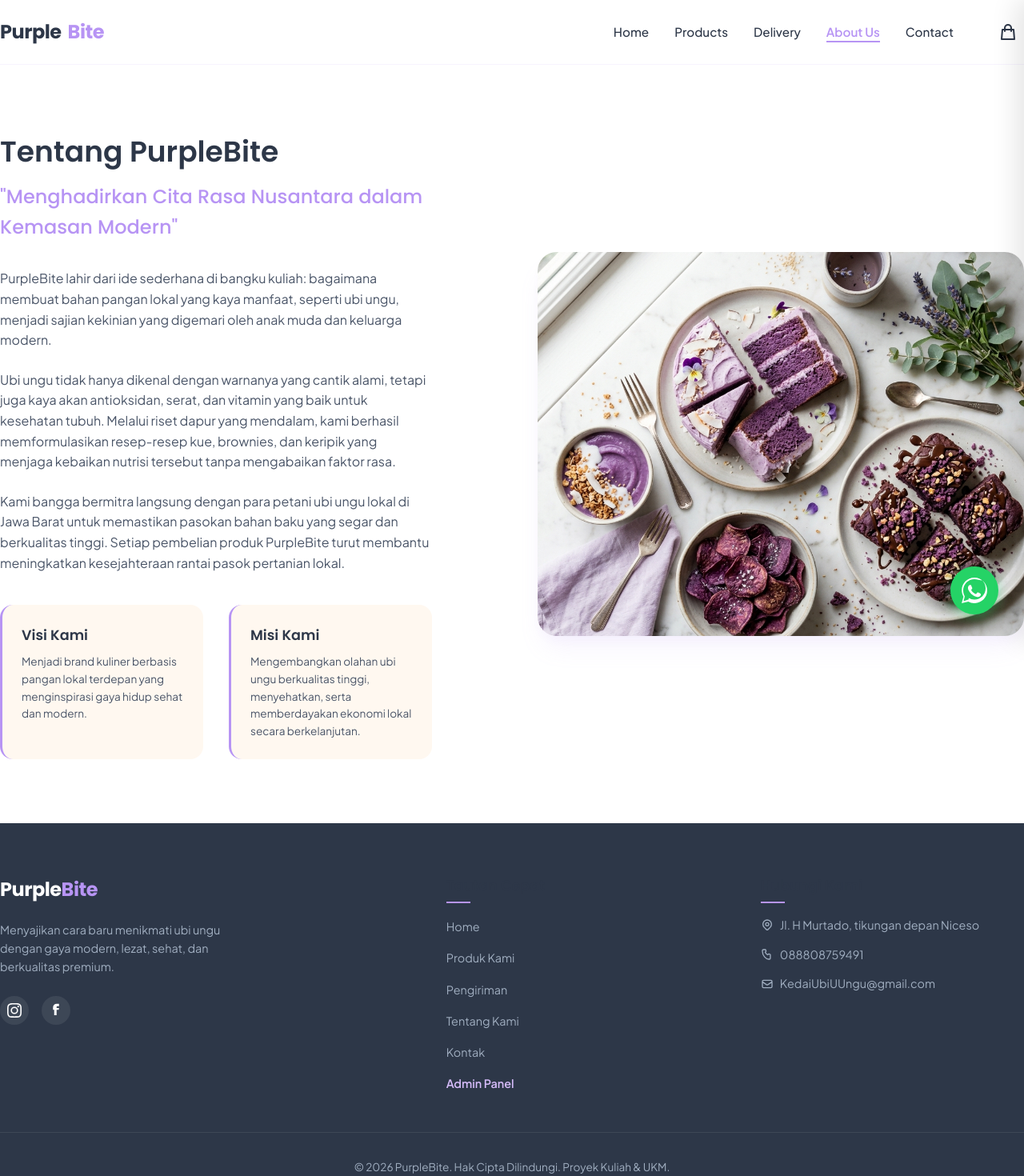
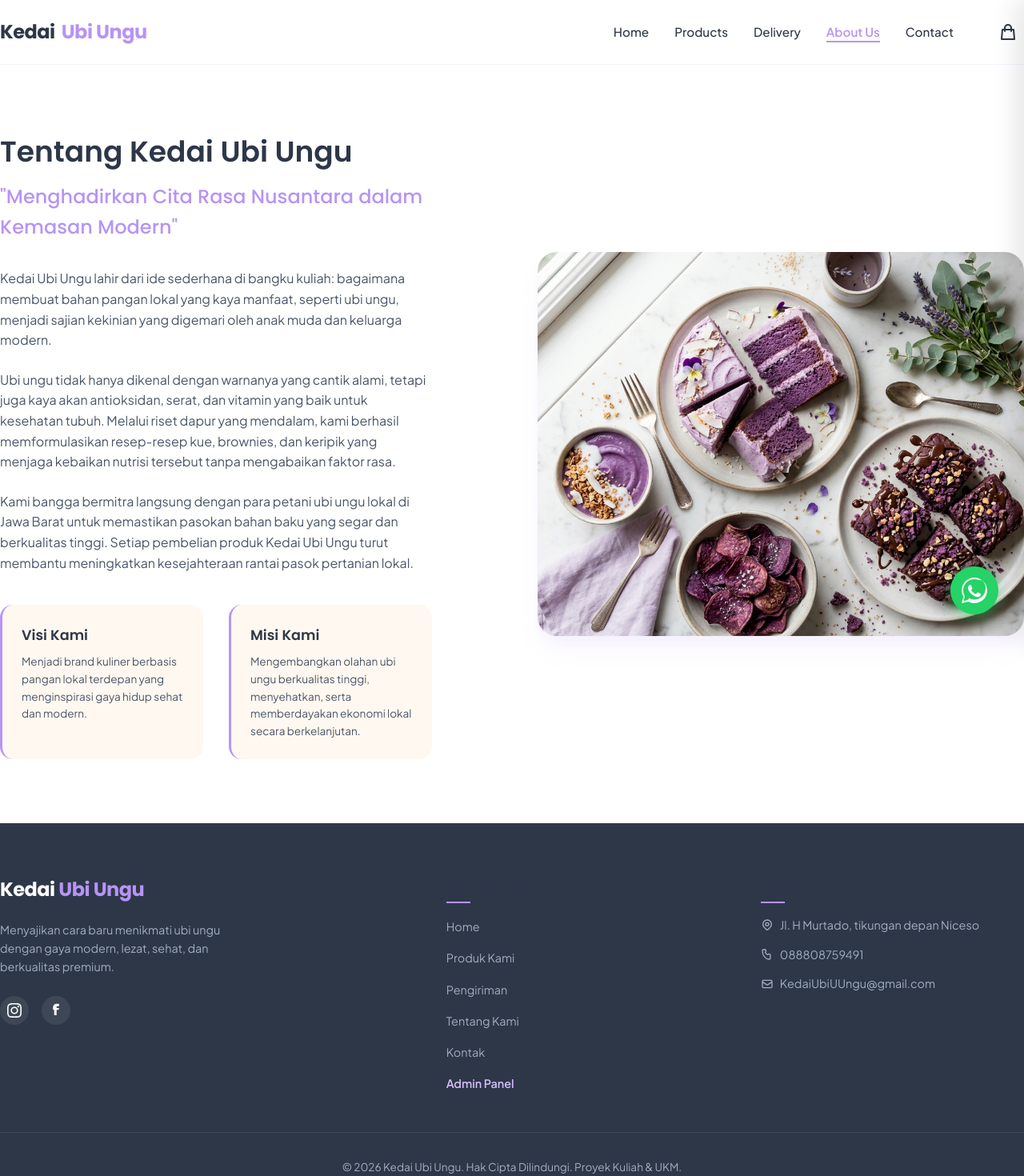
Before and after one commit to codewithtama/KedaiUbiUngu, a Next.js app: page /about in a window 1280 px wide. Shown: the top 1470 px of the page at 80% size. Built offline with nearby package versions, Linux system fonts and the light colour scheme.

Commit message:
fix: update branding from 'PurpleBite' to 'Kedai Ubi Ungu' in AboutPage, Footer, Header, and layout metadata

```diff
--- a/src/app/about/page.tsx
+++ b/src/app/about/page.tsx
@@ -5,14 +5,14 @@ export default function AboutPage() {
         {/* Story Column */}
         <div className="about-story animate-fade-in">
           <h1 className="section-title" style={{ marginBottom: '0.5rem' }}>
-            Tentang PurpleBite
+            Tentang Kedai Ubi Ungu
           </h1>
           <h3 style={{ fontWeight: 500, marginBottom: '2rem' }}>
             &quot;Menghadirkan Cita Rasa Nusantara dalam Kemasan Modern&quot;
           </h3>
 
           <p>
-            PurpleBite lahir dari ide sederhana di bangku kuliah: bagaimana membuat bahan pangan lokal yang kaya manfaat, seperti ubi ungu, menjadi sajian kekinian yang digemari oleh anak muda dan keluarga modern.
+            Kedai Ubi Ungu lahir dari ide sederhana di bangku kuliah: bagaimana membuat bahan pangan lokal yang kaya manfaat, seperti ubi ungu, menjadi sajian kekinian yang digemari oleh anak muda dan keluarga modern.
           </p>
 
           <p>
@@ -20,7 +20,7 @@ export default function AboutPage() {
           </p>
 
           <p>
-            Kami bangga bermitra langsung dengan para petani ubi ungu lokal di Jawa Barat untuk memastikan pasokan bahan baku yang segar dan berkualitas tinggi. Setiap pembelian produk PurpleBite turut membantu meningkatkan kesejahteraan rantai pasok pertanian lokal.
+            Kami bangga bermitra langsung dengan para petani ubi ungu lokal di Jawa Barat untuk memastikan pasokan bahan baku yang segar dan berkualitas tinggi. Setiap pembelian produk Kedai Ubi Ungu turut membantu meningkatkan kesejahteraan rantai pasok pertanian lokal.
           </p>
 
           {/* Vision & Mission Grid */}
--- a/src/app/layout.tsx
+++ b/src/app/layout.tsx
@@ -6,8 +6,8 @@ import CartDrawer from '@/components/CartDrawer';
 import WhatsAppFloat from '@/components/WhatsAppFloat';
 
 export const metadata: Metadata = {
-  title: 'PurpleBite - Lezat dan Sehat dari Ubi Ungu',
-  description: 'PurpleBite menyajikan aneka olahan ubi ungu premium yang lezat dan menyehatkan. Cocok untuk cemilan keluarga, acara spesial, dan hadiah manis.',
+  title: 'Kedai Ubi Ungu - Lezat dan Sehat dari Ubi Ungu',
+  description: 'Kedai Ubi Ungu menyajikan aneka olahan ubi ungu premium yang lezat dan menyehatkan. Cocok untuk cemilan keluarga, acara spesial, dan hadiah manis.',
 };
 
 export const viewport: Viewport = {
--- a/src/components/Footer.tsx
+++ b/src/components/Footer.tsx
@@ -6,7 +6,7 @@ export default function Footer() {
       <div className="container footer-grid">
         <div className="footer-column-brand">
           <div className="footer-brand">
-            Purple<span>Bite</span>
+            Kedai <span>Ubi Ungu</span>
           </div>
           <p className="footer-desc">
             Menyajikan cara baru menikmati ubi ungu dengan gaya modern, lezat, sehat, dan berkualitas premium.
@@ -115,7 +115,7 @@ export default function Footer() {
       </div>
       <div className="footer-bottom">
         <div className="container">
-          <p>&copy; 2026 PurpleBite. Hak Cipta Dilindungi. Proyek Kuliah & UKM.</p>
+          <p>&copy; 2026 Kedai Ubi Ungu. Hak Cipta Dilindungi. Proyek Kuliah & UKM.</p>
         </div>
       </div>
     </footer>
--- a/src/components/Header.tsx
+++ b/src/components/Header.tsx
@@ -23,7 +23,7 @@ export default function Header() {
     <header>
       <div className="container navbar">
         <Link href="/" className="brand">
-          Purple<span>Bite</span>
+          Kedai <span>Ubi Ungu</span>
         </Link>
         <nav aria-label="Main Navigation">
           <ul className="nav-menu">
```
